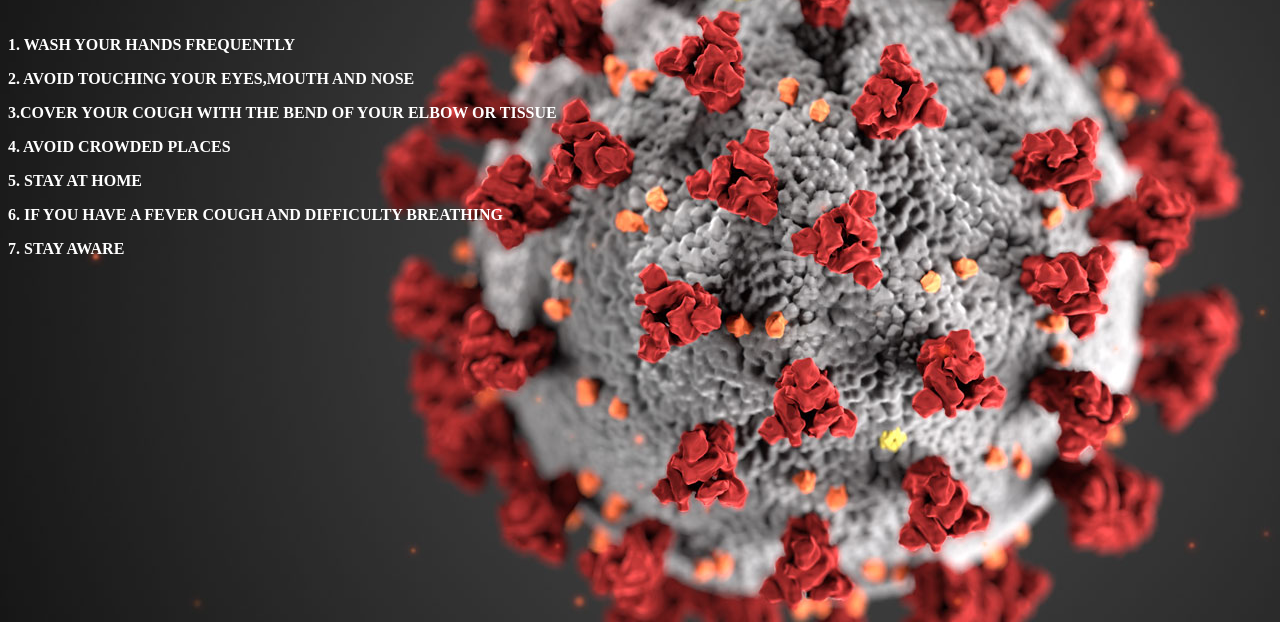
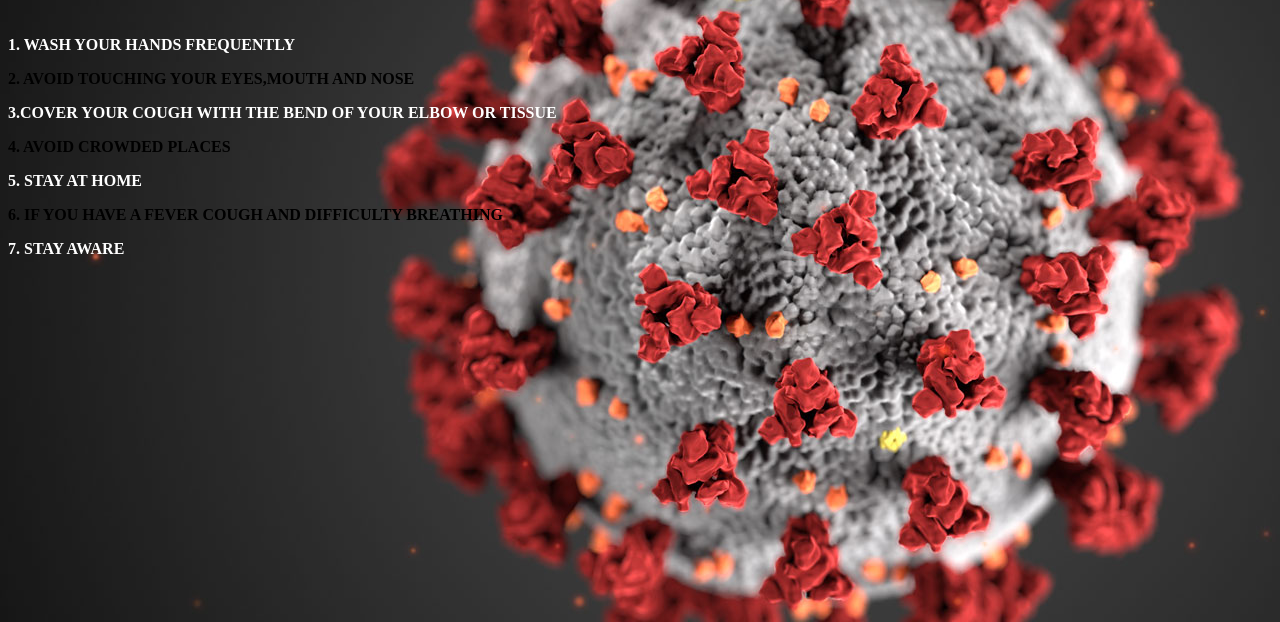
Before and after one commit to Ankit12453/Covid-19_safty, a plain HTML site: page index.html in a window 1280 px wide. Shown: the part 178-800 px from the top of the page. Drawn offline with Linux system fonts and the light colour scheme.

Commit message:
Update index.html

```diff
--- a/index.html
+++ b/index.html
@@ -12,11 +12,11 @@
 	      <h2><span> 7  Simple Steps To Protect Yourself....<span>#CoRoNaViRuS #COVID19 #WHO</h2>
 	      	<h3></h3>
 	      	<p style="color : white"><b>1. WASH YOUR HANDS FREQUENTLY </b>
-	      		<p style="color : white"><b>2. AVOID TOUCHING YOUR EYES,MOUTH AND NOSE</b></p>
+	      		<p style="color : cyne"><b>2. AVOID TOUCHING YOUR EYES,MOUTH AND NOSE</b></p>
 	      			<p style="color : white"><b>3.COVER YOUR COUGH WITH THE BEND OF YOUR ELBOW OR TISSUE </b></p>
-	      				<p style="color : white"><b>4. AVOID CROWDED PLACES</b></p>
+	      				<p style="color : cyne"><b>4. AVOID CROWDED PLACES</b></p>
 	      					<p style="color : white"><b>5. STAY AT HOME </b></p>
-	      					<p style="color : white">	<b>6. IF YOU HAVE A FEVER COUGH AND DIFFICULTY BREATHING </b></p>
+	      					<p style="color : cyne">	<b>6. IF YOU HAVE A FEVER COUGH AND DIFFICULTY BREATHING </b></p>
 	      						<p style="color : white">	<b><h10>7. STAY AWARE </b> </p>
 
 	</body>
```
